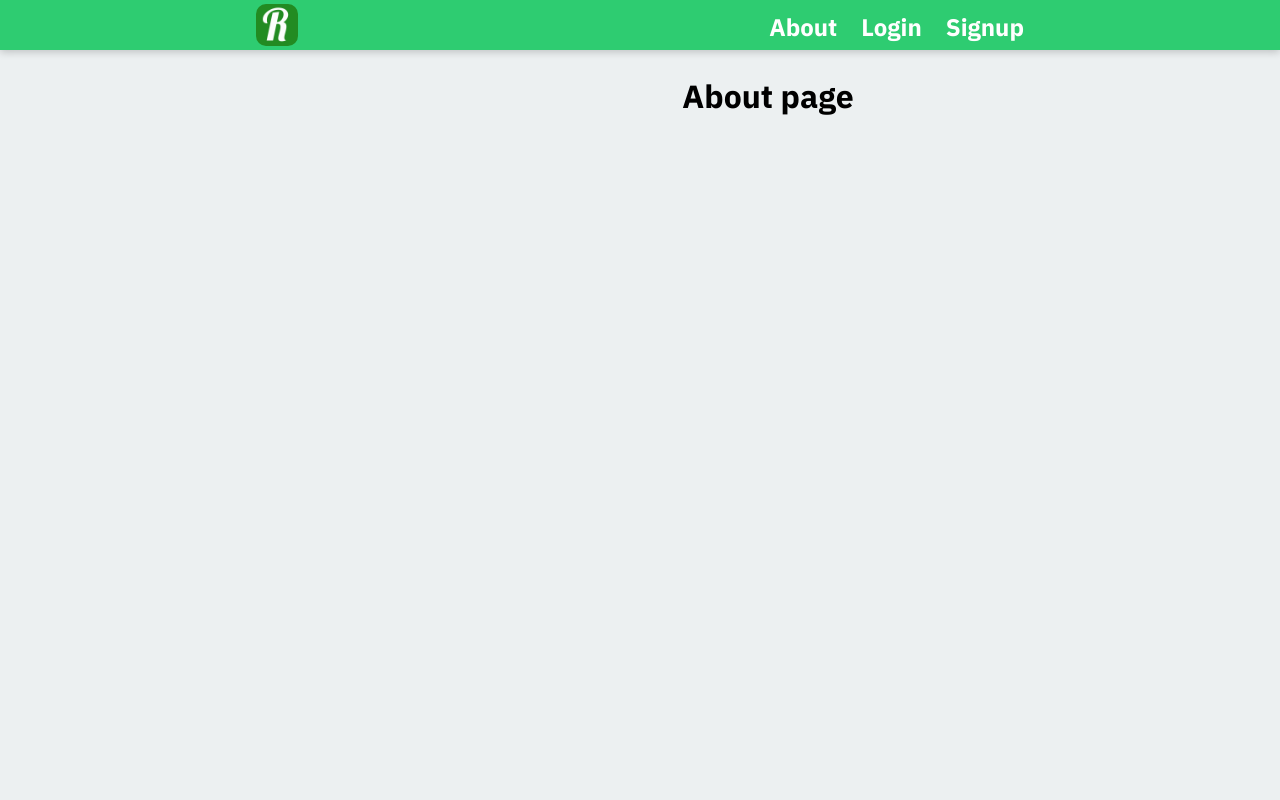
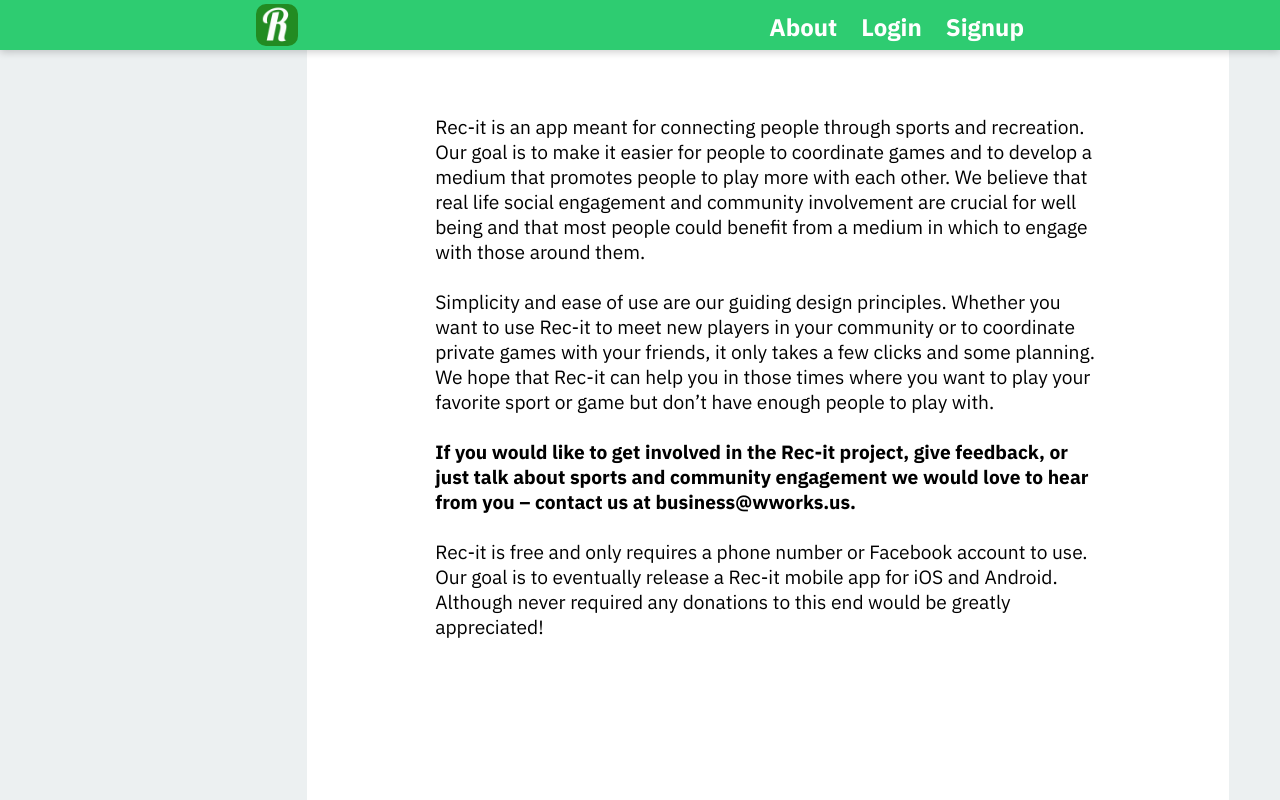
Before and after one commit to mattwawiorka/recit-front, a Next.js app: page /About in a window 1280 px wide. Built offline with nearby package versions, Linux system fonts and the light colour scheme.

Commit message:
about page draft

```diff
--- a/pages/About.js
+++ b/pages/About.js
@@ -7,13 +7,30 @@
             <Layout threeway={true}>
                 <br />
                 <div className="about-container">
-                    <h1 style={{ textAlign: 'center', paddingTop: '25px' }}>About page</h1>
+                    <p> Rec-it is an app meant for connecting people through sports and recreation. Our goal is to make it easier for people to coordinate games and to develop a medium that promotes people to play more with each other. We believe that real life social engagement and community involvement are crucial for well being and that most people could benefit from a medium in which to engage with those around them.</p>
+                    <br />
+                    <p> Simplicity and ease of use are our guiding design principles. Whether you want to use Rec-it to meet new players in your community or to coordinate private games with your friends, it only takes a few clicks and some planning. We hope that Rec-it can help you in those times where you want to play your favorite sport or game but don’t have enough people to play with.</p>
+                    <br />
+                    <p className="feedback"> If you would like to get involved in the Rec-it project, give feedback, or just talk about sports and community engagement we would love to hear from you – contact us at business@wworks.us.</p>
+                    <br />
+                    <p> Rec-it is free and only requires a phone number or Facebook account to use. Our goal is to eventually release a Rec-it mobile app for iOS and Android. Although never required any donations to this end would be greatly appreciated!</p>
                 </div>
             </Layout>
 
             <style jsx>{`
                 .about-container {
+                    width: 90%;
+                    height: calc(100vh - 50px);
+                    margin: 0 auto;
+                    // border-radius: 15px;
+                    background-color: white;
+                    padding: 64px 128px;
+                    font-size: 1.2em;
                     animation: fadein 0.75s;
+                }
+
+                .feedback {
+                    font-weight: bold;
                 }
 
                 @keyframes fadein {
```
